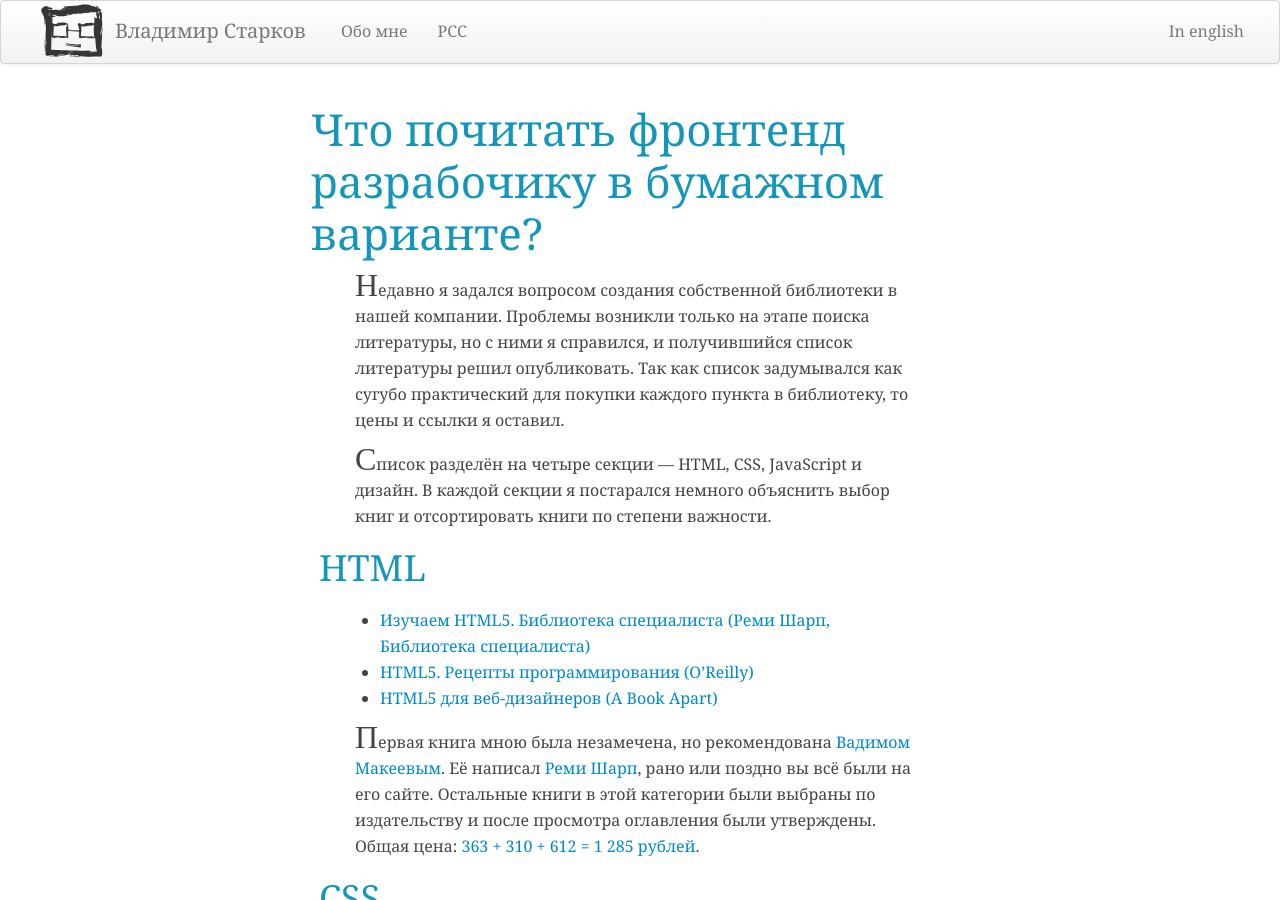
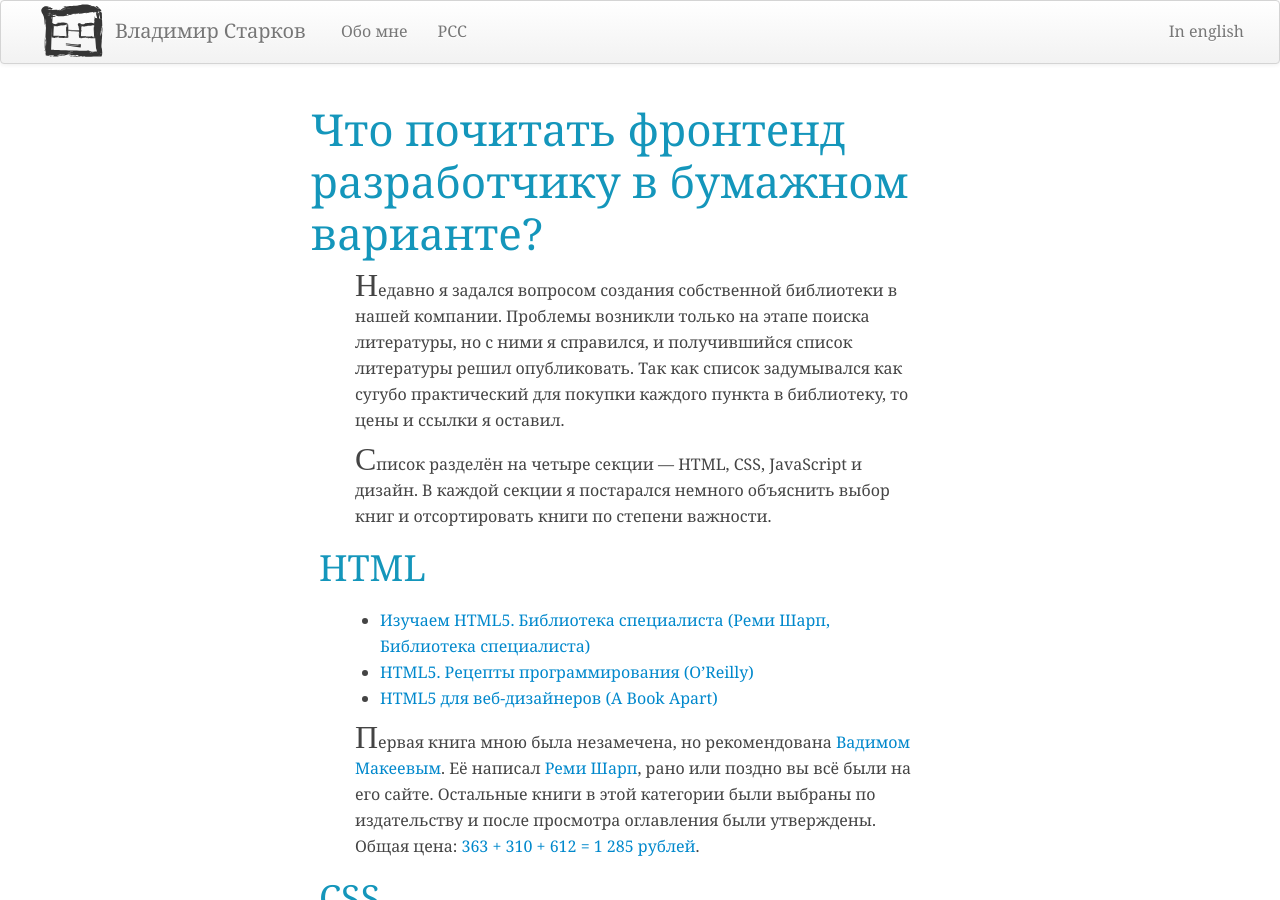
Before and after one commit to iamstarkov/vstarkov.ru, a Jekyll site: the page built from _posts/2013-01-31-what-to-read.md, in a window 1280 px wide and 900 px high. Built offline with Jekyll 4.4.1, drawn with Linux system fonts in a browser that asks for light colours; nearby versions of some CDN libraries.

Commit message:
fixed typo in heading

```diff
--- a/_posts/2013-01-31-what-to-read.md
+++ b/_posts/2013-01-31-what-to-read.md
@@ -1,10 +1,10 @@
 ---
 layout: post
-title: Что почитать фронтенд разрабочику в бумажном варианте?
+title: Что почитать фронтенд разработчику в бумажном варианте?
 categories : [books, html, css]
 ---
 
-Что почитать фронтенд разрабочику в бумажном варианте?
+Что почитать фронтенд разработчику в бумажном варианте?
 ===============================
 
 Недавно я задался вопросом создания собственной библиотеки в нашей компании.
```
